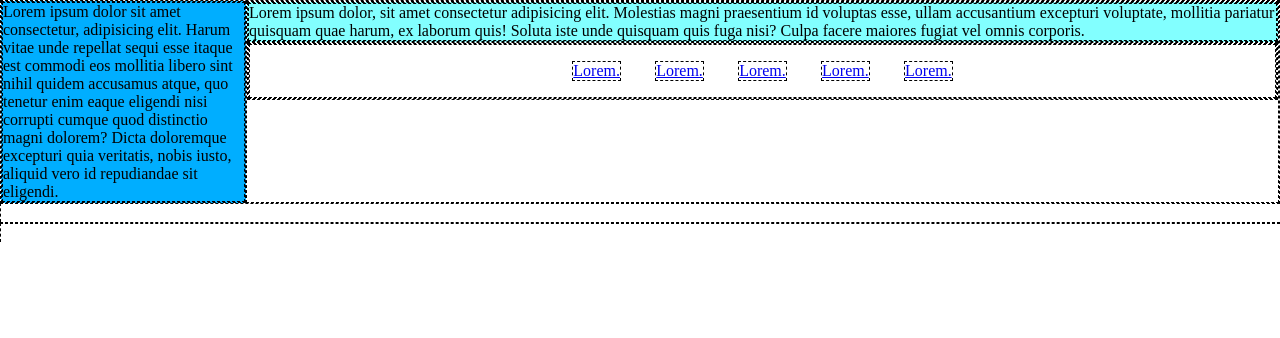
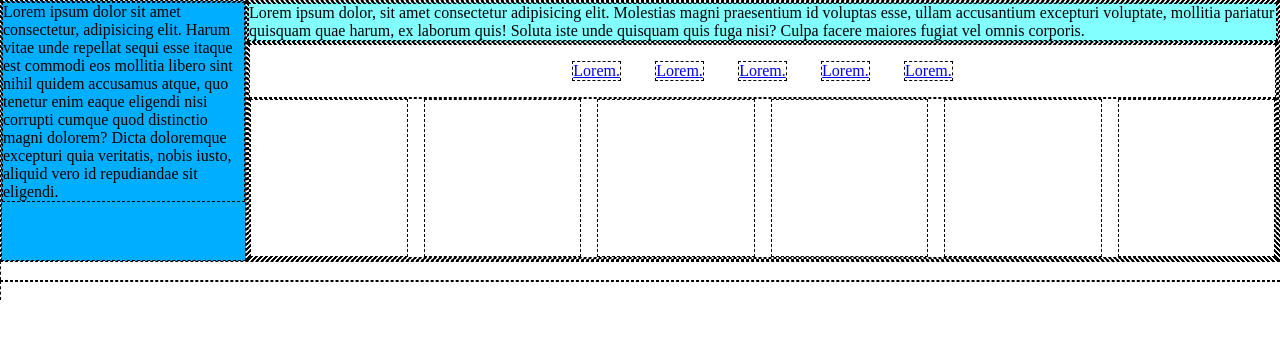
Before and after one commit to MicheleFumi/html-css-spotifyweb, a plain HTML site: page index.html in a window 1280 px wide. Drawn offline with Linux system fonts and the light colour scheme.

Commit message:
add first row

```diff
--- a/assets/css/style.css
+++ b/assets/css/style.css
@@ -62,6 +62,18 @@ body{
             justify-content: space-evenly;
             padding: 1rem 18rem;
         }
+
+        .recently_played{
+            display: flex;
+            flex-direction: row;
+            gap: 1rem;
+        }
+        .col2{
+
+            width: calc((100% / 12) * 6);
+            aspect-ratio: 1 / 1;
+        }
+
         /*#endregion MAIN */
 
     /*#endregion CONTENT */
--- a/index.html
+++ b/index.html
@@ -38,6 +38,17 @@
                         <a href="#">Lorem.</a>
                         <a href="#">Lorem.</a>
                     </div>
+                    <div class="row recently_played">
+                        <div class="col2"></div>
+                        <div class="col2"></div>
+                        <div class="col2"></div>
+                        <div class="col2"></div>
+                        <div class="col2"></div>
+                        <div class="col2"></div>
+                    </div>
+
+
+
                 </div>
             </main>
             <!-- /#app_main -->
```
